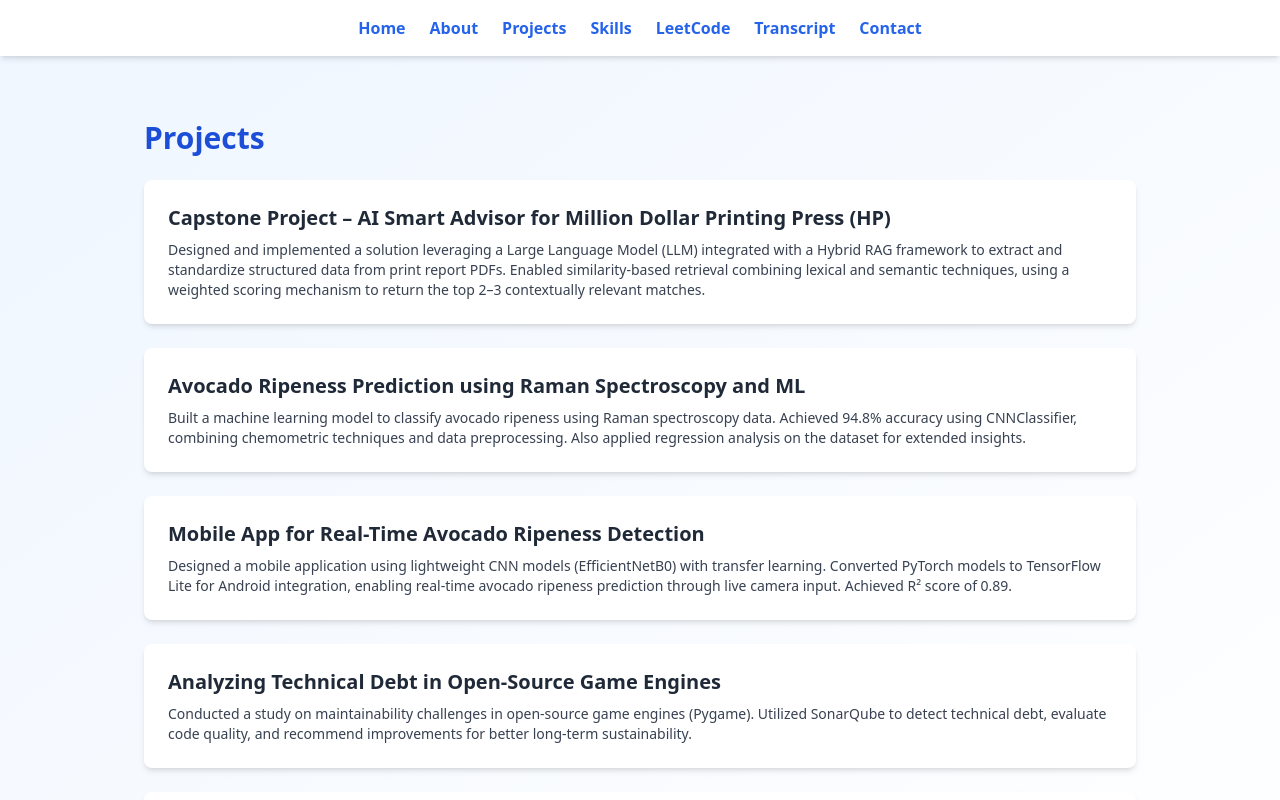
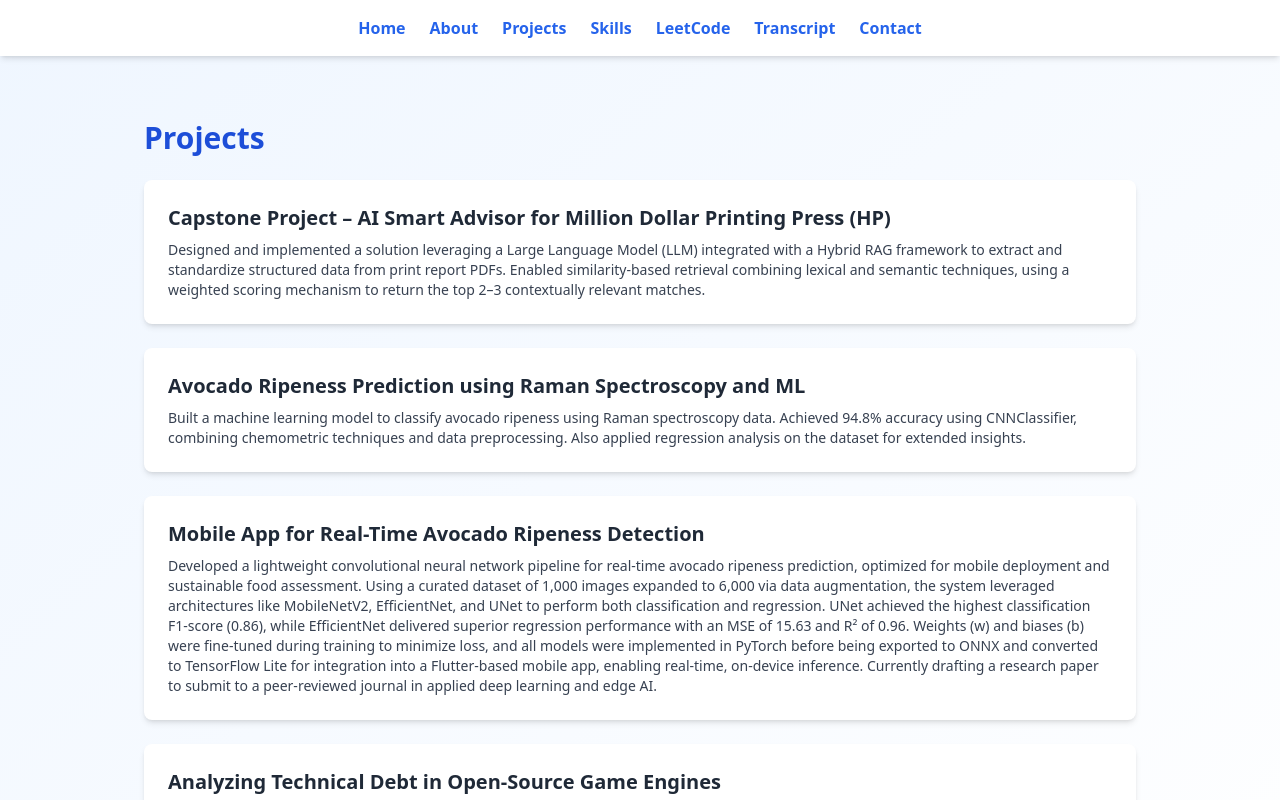
Before and after one commit to rujulamore/rujulamore.github.io, a React (Vite) app: page /projects in a window 1280 px wide. Shown: the top 800 px of the page. Built offline with nearby package versions, Linux system fonts and the light colour scheme.

Commit message:
Update Projects.jsx

```diff
--- a/src/pages/Projects.jsx
+++ b/src/pages/Projects.jsx
@@ -36,9 +36,10 @@ const Projects = () => {
             Mobile App for Real-Time Avocado Ripeness Detection
           </h3>
           <p className="text-gray-700 text-sm">
-            Designed a mobile application using lightweight CNN models (EfficientNetB0) with transfer learning.
-            Converted PyTorch models to TensorFlow Lite for Android integration, enabling real-time avocado ripeness prediction through live camera input.
-            Achieved R² score of 0.89.
+            Developed a lightweight convolutional neural network pipeline for real-time avocado ripeness prediction, optimized for mobile deployment and sustainable food assessment.
+Using a curated dataset of 1,000 images expanded to 6,000 via data augmentation, the system leveraged architectures like MobileNetV2, EfficientNet, and UNet to perform both classification and regression. UNet achieved the highest classification F1-score (0.86), while EfficientNet delivered superior regression performance with an MSE of 15.63 and R² of 0.96.
+Weights (w) and biases (b) were fine-tuned during training to minimize loss, and all models were implemented in PyTorch before being exported to ONNX and converted to TensorFlow Lite for integration into a Flutter-based mobile app, enabling real-time, on-device inference.
+Currently drafting a research paper to submit to a peer-reviewed journal in applied deep learning and edge AI.
           </p>
         </div>
 
```
